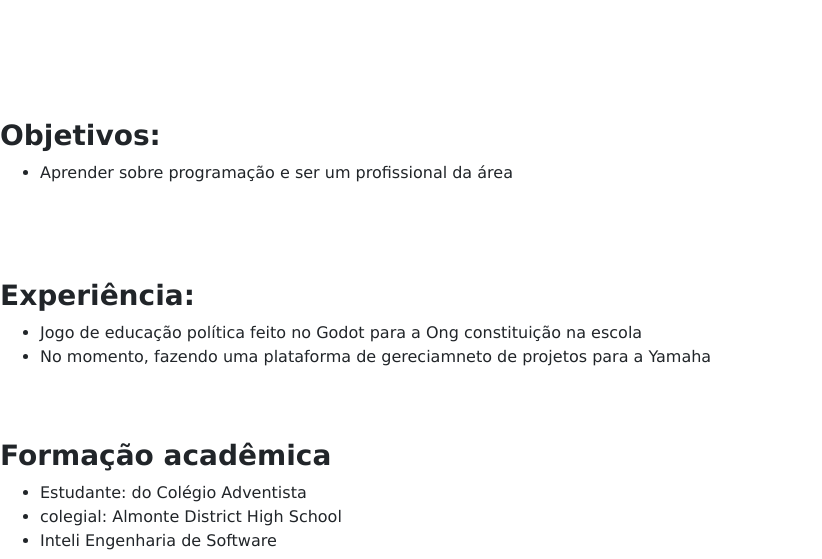
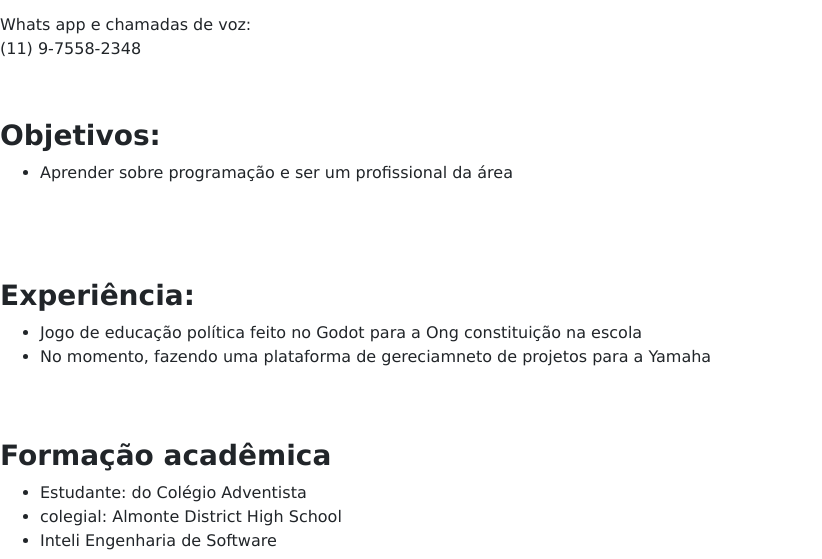
Before and after one commit to MrKisi2/curriculo, a plain HTML site: page index.html in a window 1280 px wide. Shown: the part 241-800 px from the top of the page, without its empty margins (0-822 px from the left). Drawn offline with nearby package versions, Linux system fonts and the light colour scheme.

Commit message:
Add files via upload
Inclusão de alteração via jquery arquivo index.html e scriptJs.js

```diff
--- a/index.html
+++ b/index.html
@@ -10,6 +10,9 @@
 
     <!-- Bootstrap CSS -->
     <link rel="stylesheet" href="https://stackpath.bootstrapcdn.com/bootstrap/4.1.3/css/bootstrap.min.css" integrity="sha384-MCw98/SFnGE8fJT3GXwEOngsV7Zt27NXFoaoApmYm81iuXoPkFOJwJ8ERdknLPMO" crossorigin="anonymous">
+
+    <script src ="https://ajax.googleapis.com/ajax/libs/jquery/3.4.0/jquery.min.js"></script>
+
 </head>
 
 <body>
--- /dev/null
+++ b/scriptJs.js
@@ -0,0 +1,5 @@
+var element = document.getElementById('divBase');
+element.innerHTML = '<p>Whats app (11) 9 7558 2348</p>'
+
+
+$('#divBase').html("<p>Whats app e chamadas de voz:<br>(11) 9-7558-2348</p>");
```
